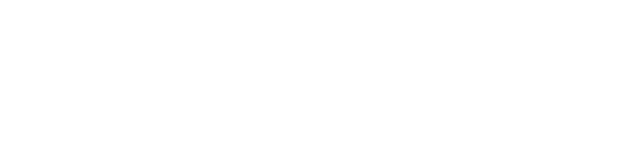
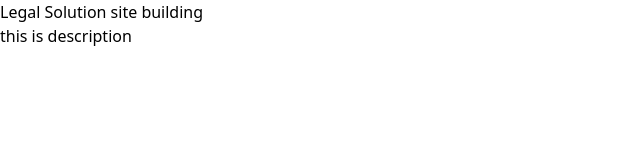
Before and after one commit to codevbase/module-15-legal-solution, a plain HTML site: page index.html in a window 1280 px wide. Shown: the whole page, without its empty margins (0-640 px from the left). Drawn offline with nearby package versions, Linux system fonts and the light colour scheme.

Commit message:
environment set up done

```diff
--- a/index.html
+++ b/index.html
@@ -4,9 +4,15 @@
     <meta charset="UTF-8">
     <meta name="viewport" content="width=device-width, initial-scale=1.0">
     <title>Legal Solution</title>
+    <script src="https://cdn.tailwindcss.com"></script>
 </head>
 <body>
-    <header></header>
+    <header>
+        <nav>
+            <h1>Legal Solution site building</h1>
+            <p>this is description</p>
+        </nav>
+    </header>
     <main></main>
     <footer></footer>
 </body>
--- /dev/null
+++ b/style.css
@@ -0,0 +1,9 @@
+@import url('https://fonts.googleapis.com/css2?family=EB+Garamond:ital,wght@0,400..800;1,400..800&family=Poppins:ital,wght@0,100;0,200;0,300;0,400;0,500;0,600;0,700;0,800;0,900;1,100;1,200;1,300;1,400;1,500;1,600;1,700;1,800;1,900&display=swap');
+
+.poppins{
+    font-family: "Poppins", serif;
+  }
+
+  .garamond{
+    font-family: "EB Garamond", serif;
+  }
--- /dev/null
+++ b/tailwind.config.js
@@ -0,0 +1,13 @@
+/** @type {import('tailwindcss').Config} */
+module.exports = {
+    content: ["./src/**/*.{html,js}"],
+    theme: {
+      extend: {
+        fontFamily: {
+          poppins: ["Poppins", "sans-serif"],
+          garamond: ["EB Garamond", "serif"],
+        },
+      },
+    },
+    plugins: [],
+  };
```
